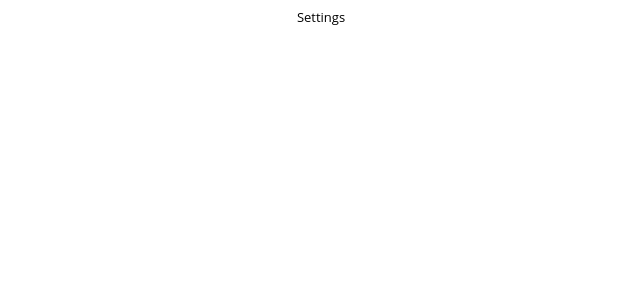
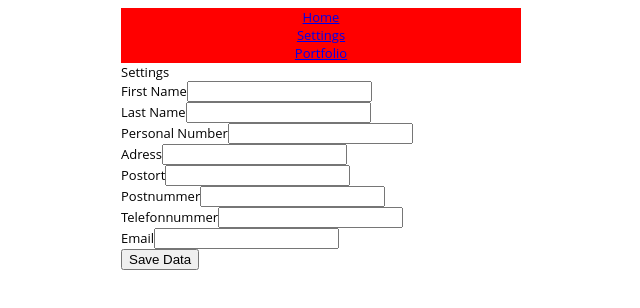
Before and after one commit to CircleHP/profile, a React (Create React App) app: page /settings in a window 1280 px wide. Shown: the top 308 px of the page, without its empty margins (319-959 px from the left). Built offline with nearby package versions, Linux system fonts and the light colour scheme.

Commit message:
the personal information is getting saved in the localStorage, but it should be shown on the main page called *Home*

```diff
--- /dev/null
+++ b/src/components/Dialog.js
@@ -0,0 +1,28 @@
+import React from 'react';
+
+//need to import the information from the file 2PersonalInformation.js"
+//instead of const "user"
+const user = {
+    firstname: 'Magnus',
+    lastname: 'Andersson',
+    personalnumber: 123456+'-'+1234
+}
+
+class Dialog extends React.Component {
+    constructor(props) {
+        super(props);
+        this.state = {
+        date: new Date().toLocaleString()
+    };
+}
+
+    render() {
+        return (
+            <div className="Dialog">
+            <p>Välkommen {user.firstname}! Ditt innehav blev senast uppdaterad {this.state.date}. Ta gärna en titt!</p>
+            </div>
+        );
+    }
+}
+
+export default Dialog;
--- a/src/components/Navigation/Navigation.js
+++ b/src/components/Navigation/Navigation.js
@@ -1,11 +1,13 @@
 import React from 'react';
 import { Link } from 'react-router-dom';
+//import './Navigation.css';
 
 import './Navigation.styled.sass';
 
 const Navigation = () => {
     return (
         <div className='container'>
+            <Link to='/'>Home</Link>
             <Link to='/settings'>Settings</Link>
             <Link to='/portfolio'>Portfolio</Link>
         </div>
--- /dev/null
+++ b/src/components/PersonalInformation.js
@@ -0,0 +1,177 @@
+import React from 'react';
+
+class PersonalInformation extends React.Component {
+
+    userData;
+
+    constructor(props) {
+        super(props);
+        this.onChangeFirstName = this.onChangeFirstName.bind(this);
+        this.onChangeLastName = this.onChangeLastName.bind(this);
+        this.onChangePersonalNumber = this.onChangePersonalNumber.bind(this);
+        this.onChangeAdress = this.onChangeAdress.bind(this);
+        this.onChangePostort = this.onChangePostort.bind(this);
+        this.onChangePostNumber = this.onChangePostNumber.bind(this);
+        this.onChangeTelephoneNumber = this.onChangeTelephoneNumber.bind(this);
+        this.onChangeEmail = this.onChangeEmail.bind(this);
+
+        this.onSubmit = this.onSubmit.bind(this);
+
+        this.state = {
+            firstname: '',
+            lastname: '',
+            personalnumber: '',
+            adress: '',
+            postort: '',
+            postnumber: '',
+            telephonenumber: '',
+            email: ''
+        }
+    }
+
+    onChangeFirstName = (e) => {
+        this.setState({
+            firstname : e.target.value
+        })
+    }
+    onChangeLastName = (e) => {
+        this.setState({
+            lastname : e.target.value
+        })
+    }
+    onChangePersonalNumber = (e) => {
+        this.setState({
+            personalnumber : e.target.value
+        })
+    }
+
+    onChangeAdress = (e) => {
+        this.setState({
+            adress: e.target.value
+        })
+    }
+
+    onChangePostort = (e) => {
+        this.setState({
+            postort: e.target.value
+        })
+    }
+
+    onChangePostNumber = (e) => {
+        this.setState({
+            postnumber: e.target.value
+        })
+    }
+
+    onChangeTelephoneNumber = (e) => {
+        this.setState({
+            telephonenumber: e.target.value
+        })
+    }
+
+    onChangeEmail = (e) => {
+        this.setState({
+            email: e.target.value
+        })
+    }
+
+    onSubmit(e) {
+        e.preventDefault();
+    }
+
+    componentDidMount() {
+        this.userData = JSON.parse(localStorage.getItem('user'));
+
+        if (localStorage.getItem('user')) {
+            this.setState({
+                firstname: this.userData.firstname,
+                lastname: this.userData.lastname,
+                personalnumber: this.userData.personalnumber,
+                adress: this.userData.adress,
+                postort: this.userData.postort,
+                postnumber: this.userData.postnumber,
+                email: this.userData.email
+            })
+        } else {
+            this.setState({
+                firstname: '',
+                lastname: '',
+                personalnumber: '',
+                adress: '',
+                postort: '',
+                postnumber: '',
+                email: ''
+            })
+        }
+
+    }
+
+    componentWillUpdate(nextProps, nextState) {
+        localStorage.setItem('user', JSON.stringify(nextState));
+
+    }
+
+    getData() {
+
+        let data = localStorage.getItem('user');
+        data= JSON.parse(data);
+        console.log(data.firstname, data.lastname, data.personalnumber, data.adress, data.postort, data.postnumber, data.telephonenumber, data.email);
+    }
+
+
+    render() {
+
+        return (
+            <div>
+
+                <form onSubmit={this.onSubmit} >
+
+                    <div>
+                        <label>First Name</label>
+                        <input type="text" value={this.state.firstname} onChange={this.onChangeFirstName}></input>
+                    </div>
+                    <div>
+                        <label>Last Name</label>
+                        <input type="text" value={this.state.laststname} onChange={this.onChangeLastName}></input>
+                    </div>
+                    <div>
+                        <label>Personal Number</label>
+                        <input type="text" value={this.state.personalnumber} onChange={this.onChangePersonalNumber}></input>
+                    </div>
+
+                    <div>
+                        <label>Adress</label>
+                        <input type="text" value={this.state.adress} onChange={this.onChangeAdress}></input>
+                    </div>
+
+                    <div>
+                        <label>Postort</label>
+                        <input type="text" value={this.state.postort} onChange={this.onChangePostort}></input>
+                    </div>
+
+                    <div>
+                        <label>Postnummer</label>
+                        <input type="text" value={this.state.postnumber} onChange={this.onChangePostNumber}></input>
+                    </div>
+
+                    <div>
+                        <label>Telefonnummer</label>
+                        <input type="text" value={this.state.telephonenumber} onChange={this.onChangeTelephoneNumber}></input>
+                    </div>
+
+                    <div>
+                        <label>Email</label>
+                        <input type="text" value={this.state.email} onChange={this.onChangeEmail}></input>
+                    </div>
+
+                </form>
+
+                <div>
+                    <button type="submit">Save Data</button>
+                </div>
+
+            </div>
+        );
+    }
+}
+export default PersonalInformation;
--- a/src/screens/Home/Home.js
+++ b/src/screens/Home/Home.js
@@ -1,10 +1,22 @@
 import React from 'react';
+import Navigation from 'components/Navigation';
+import Dialog from 'components/Dialog';
+import PersonalInformation from 'components/PersonalInformation';
 
-import Navigation from 'components/Navigation';
+//in the left box personal information should be shown(name, personal info...)
 
-const Home = () => {
+const Home = (props) => {
+
     return (
-        <Navigation />
+        <div>
+            <Navigation />
+            Home
+            <Dialog />
+
+
+
+
+        </div>
     );
 };
 
--- a/src/screens/Portfolio/Portfolio.js
+++ b/src/screens/Portfolio/Portfolio.js
@@ -1,8 +1,11 @@
 import React from 'react';
+import Navigation from 'components/Navigation';
+
 
 const Portfolio = () => {
     return (
         <div>
+            <Navigation/>
             Portfolio
         </div>
     );
--- a/src/screens/Settings/Settings.js
+++ b/src/screens/Settings/Settings.js
@@ -1,9 +1,15 @@
 import React from 'react';
+import Navigation from 'components/Navigation';
+import PersonalInformation from 'components/PersonalInformation';
 
 const Settings = () => {
+
     return (
         <div>
+            <Navigation/>
             Settings
+            <PersonalInformation />
+
         </div>
     );
 };
```
Also changed, not shown: 1 other file (tests, documents, lock files or other folders).
